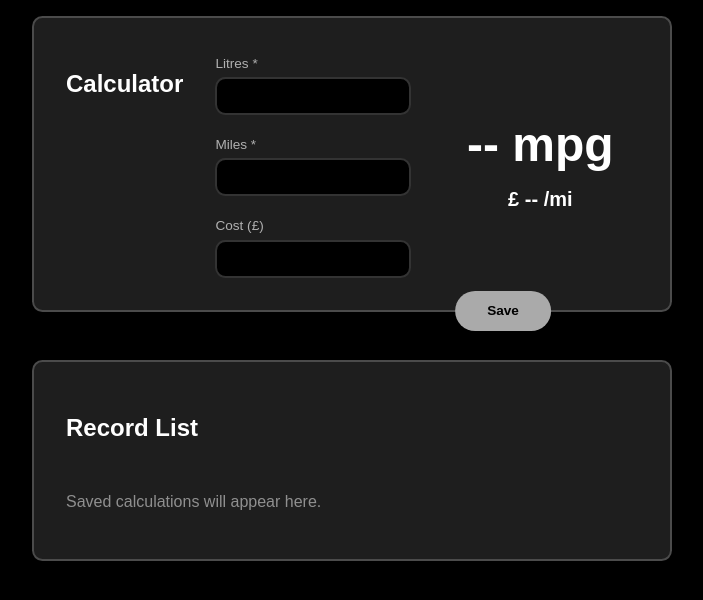
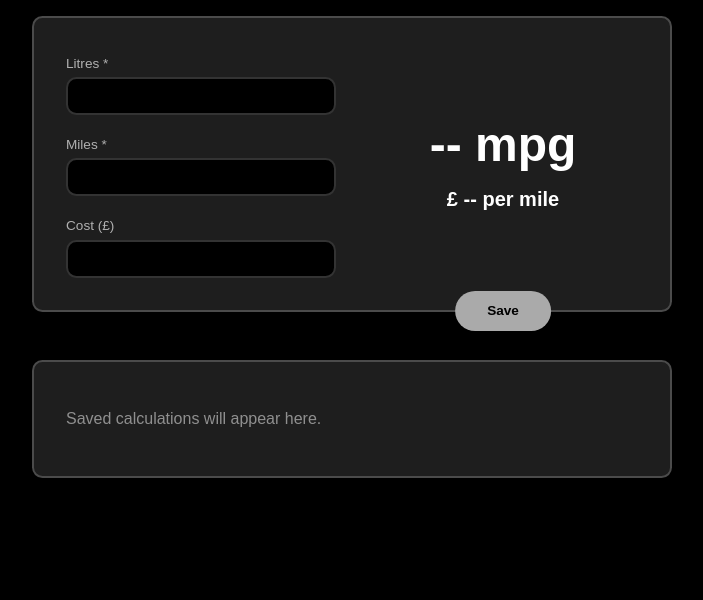
Before and after one commit to robertbckly/mpg-calculator-new, a React (Vite) app: page / in a window 1280 px wide. Shown: the top 600 px of the page, without its empty margins (288-991 px from the left). Built offline with nearby package versions, Linux system fonts and the light colour scheme.

Commit message:
refactor: accessibility improvements

```diff
--- a/babel.config.js
+++ b/babel.config.js
@@ -1,7 +1,7 @@
 module.exports = {
   presets: [
-    ['@babel/preset-env', { targets: { node: 'current' } }],
+    ['@babel/preset-env'],
     ['@babel/preset-react', { runtime: 'automatic' }],
-    '@babel/preset-typescript',
+    ['@babel/preset-typescript'],
   ],
 };
--- a/src/components/app.css
+++ b/src/components/app.css
@@ -24,7 +24,7 @@ button {
   font-size: 1rem;
 }
 
-.wrap-text {
+.text-wrap {
   overflow-wrap: anywhere;
 }
 
--- a/src/components/app.tsx
+++ b/src/components/app.tsx
@@ -9,14 +9,14 @@ import './app.css';
 
 /**
  * NOW:
- * - Finish modal...
- *    - can a <dialog />'s `open` attribute *be* the state?
- *    - or does this violate controlled components?
+ * - Using <sections> with headings... can I hide these but keep good accessibility?
+ * - Finish modals
  * - <Record /> should hide the `Delete` button in a `...` menu
  * - Add input validation
  */
 
 const LOCAL_STORAGE_NAME = 'recordList';
+const ARIA_BUSY_DELAY_MS = 3000;
 const INIT_INPUT_DATA: RecordT = Object.freeze({
   id: null,
   volume: null,
@@ -30,6 +30,7 @@ export default function App() {
   const [inputData, setInputData] = useState<RecordT>(INIT_INPUT_DATA);
   const [recordList, setRecordList] = useState<RecordT[]>([]);
   const [synced, setSynced] = useState(false);
+  const [ariaBusy, setAriaBusy] = useState(false);
 
   const savingEnabled = Boolean(inputData.volume && inputData.distance);
 
@@ -46,6 +47,13 @@ export default function App() {
       window.localStorage.setItem(LOCAL_STORAGE_NAME, JSON.stringify(recordList));
     }
   }, [synced, recordList]);
+
+  // Delay ARIA announcement until after last input
+  useEffect(() => {
+    setAriaBusy(true);
+    const timeout = setTimeout(() => setAriaBusy(false), ARIA_BUSY_DELAY_MS);
+    return () => clearTimeout(timeout);
+  }, [inputData]);
 
   const resetInput = () => setInputData(INIT_INPUT_DATA);
 
@@ -81,10 +89,12 @@ export default function App() {
     <main>
       {modalOpen && <DescriptionModal onClose={() => setModalOpen(false)} />}
 
-      <section className="container container--calculator">
-        <h2>Calculator</h2>
+      <section
+        className="container container--calculator"
+        aria-label="MPG calculator input and output"
+      >
         <MainForm value={inputData} onChange={handleInputChange} />
-        <OutputDisplay data={inputData} />
+        <OutputDisplay data={inputData} ariaBusy={ariaBusy} />
         <button
           type="button"
           className="save-button"
@@ -95,8 +105,7 @@ export default function App() {
         </button>
       </section>
 
-      <section className="container container--records">
-        <h2>Record List</h2>
+      <section className="container container--records" aria-label="Saved MPG calculations">
         {!recordList.length ? (
           <p className="hint">Saved calculations will appear here.</p>
         ) : (
--- a/src/components/common/modal/modal.tsx
+++ b/src/components/common/modal/modal.tsx
@@ -2,14 +2,19 @@ import React, { ReactNode, useEffect, useRef } from 'react';
 import './modal.css';
 
 type ModalProps = {
+  a11yName: string;
   children?: ReactNode;
-  accessibleName: string;
   onClose: () => void;
 };
 
-export default function Modal({ accessibleName, children, onClose }: ModalProps) {
+/**
+ * Generic Modal; opens automatically after rendering.
+ * @param `ModalProps`
+ */
+export default function Modal({ a11yName, children, onClose }: ModalProps) {
   const dialogElement = useRef<HTMLDialogElement>(null);
 
+  // Calling `showModal()` achieves desired behaviour vs. using `open` attribute.
   useEffect(() => {
     if (!dialogElement.current?.open) {
       dialogElement.current?.showModal();
@@ -20,7 +25,7 @@ export default function Modal({ accessibleName, children, onClose }: ModalProps)
     <dialog
       ref={dialogElement}
       className="modal"
-      aria-label={accessibleName}
+      aria-label={a11yName}
       onClose={() => onClose()}
     >
       {children}
--- a/src/components/description-modal/description-modal.tsx
+++ b/src/components/description-modal/description-modal.tsx
@@ -1,9 +1,13 @@
 import React from 'react';
 import Modal from '../common/modal/modal';
 
-export default function DescriptionModal({ onClose }: { onClose: () => void }) {
+type DescriptionModalProps = {
+  onClose: () => void;
+};
+
+export default function DescriptionModal({ onClose }: DescriptionModalProps) {
   return (
-    <Modal onClose={onClose} accessibleName="xyz">
+    <Modal onClose={onClose} a11yName="Enter a description.">
       <form aria-label="Enter a description." method="dialog" className="desc-form">
         <h2 className="desc-form__title">Enter a description</h2>
         <input type="text" name="description" className="desc-form__input" />
--- a/src/components/output-display/output-display.tsx
+++ b/src/components/output-display/output-display.tsx
@@ -2,9 +2,12 @@ import React from 'react';
 import { Record } from '../../common/types/record';
 import { costPerMile, milesPerGallon } from '../../common/utils/calculations';
 
-type OutputDisplayProps = { data: Record };
+type OutputDisplayProps = {
+  data: Record;
+  ariaBusy?: boolean;
+};
 
-export default function OutputDisplay({ data }: OutputDisplayProps) {
+export default function OutputDisplay({ data, ariaBusy }: OutputDisplayProps) {
   const mpg = milesPerGallon(data);
   const cpm = costPerMile(data);
   const mpgValueString = mpg || '-- ';
@@ -12,12 +15,21 @@ export default function OutputDisplay({ data }: OutputDisplayProps) {
 
   return (
     <div className="output">
-      <p className="output-item output-item--large">
-        <span className="wrap-text">{mpgValueString}</span>mpg
+      <p
+        className="output-item output-item--large"
+        aria-live="polite"
+        aria-atomic
+        aria-busy={ariaBusy}
+      >
+        <span className="text-wrap">{mpgValueString}</span>mpg
       </p>
       <p className="output-item">
-        £<span className="wrap-text">{cpmValueString}</span>/mi
+        £<span className="text-wrap">{cpmValueString}</span> per mile
       </p>
     </div>
   );
 }
+
+OutputDisplay.defaultProps = {
+  ariaBusy: undefined,
+};
--- a/src/components/record/record.tsx
+++ b/src/components/record/record.tsx
@@ -11,7 +11,7 @@ type RecordProps = {
 export default function Record({ data, onDelete }: RecordProps) {
   const cpm = costPerMile(data);
   const mpgString = `${milesPerGallon(data)}mpg`;
-  const cpmString = cpm ? ` – £${cpm}/mi` : null;
+  const cpmString = cpm ? ` – £${cpm} per mile` : null;
   return (
     <article className="record">
       {/* Replace with real description */}
```
Also changed, not shown: 2 other files (tests, documents, lock files or other folders).
